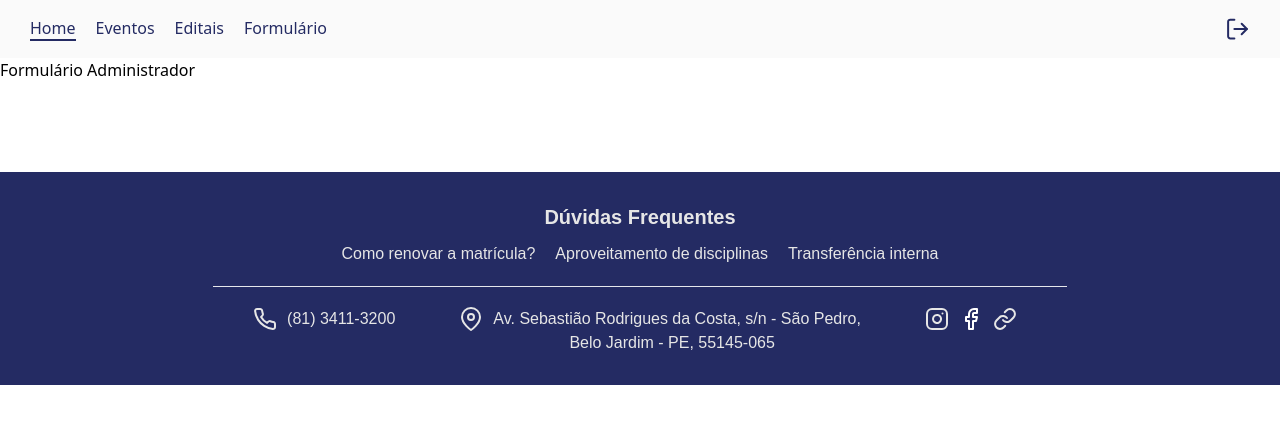
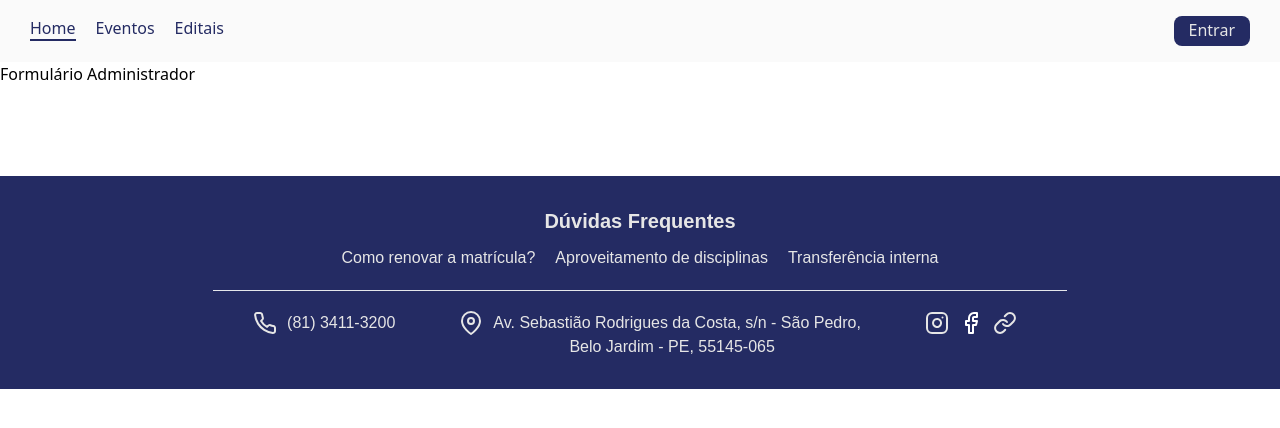
Before and after one commit to KauanneC/IFPE-PortalEgressos-Front, a Next.js app: page / in a window 1280 px wide. Shown: the top 428 px of the page. Built offline with nearby package versions, Linux system fonts and the light colour scheme.

Commit message:
style (navbar user) centralizando texto botão

```diff
--- a/src/components/navBar/user/index.jsx
+++ b/src/components/navBar/user/index.jsx
@@ -13,7 +13,7 @@ function NavBar() {
                 <Link href="/pages/user/editais" className={`text-azulBase ${router.pathname === '/pages/user/editais' ? 'border-b-2 border-azulBase' : ''}`}>Editais</Link>
             </div>
             <div className='w-min'>
-                <button className='bg-azulBase py-0.5 px-15 text-cinza10 rounded-lg'>
+                <button className='bg-azulBase pb-1 py-0.5 px-15 text-cinza10 rounded-lg'>
                     Entrar
                 </button>
             </div>
--- a/src/pages/index.jsx
+++ b/src/pages/index.jsx
@@ -1,5 +1,5 @@
 import React from 'react';
-import NavBar from '@/components/navBar/egresso';
+import NavBar from '@/components/navBar/user';
 import Footer from '@/components/footer';
 
 export default function Home() {
```
